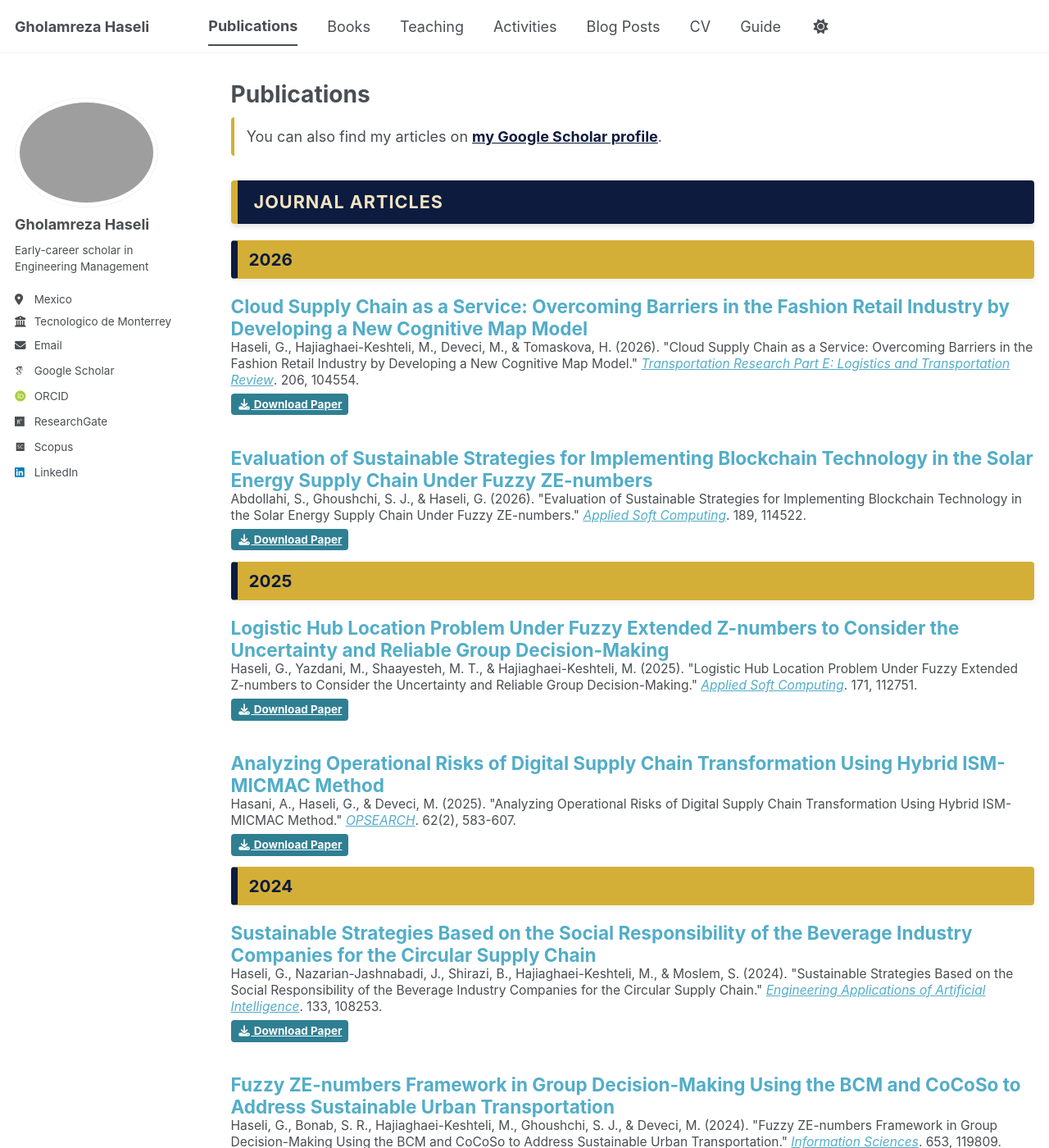
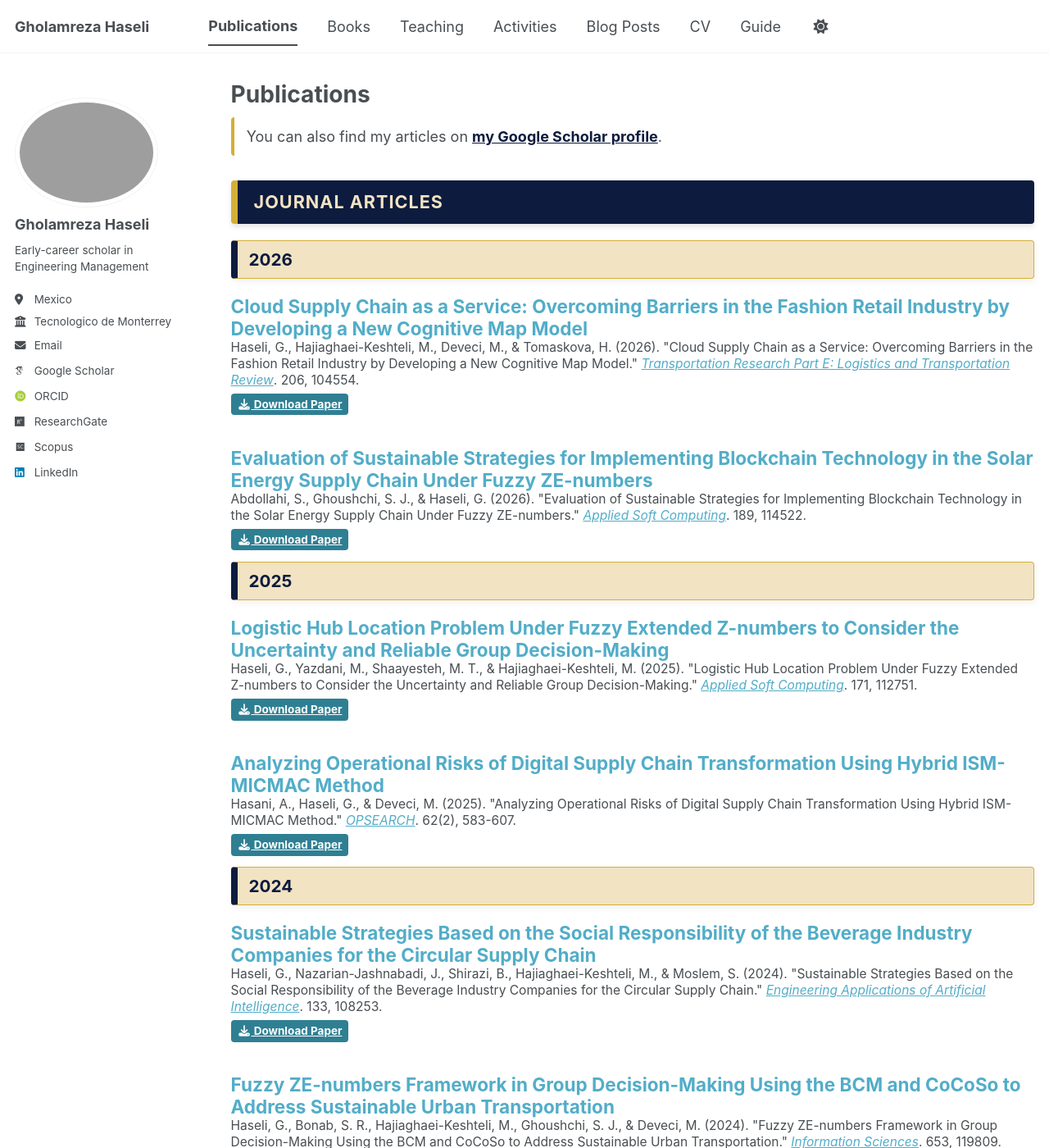
Before and after one commit to Gholamreza-Haseli/Gholamreza-Haseli.github.io, a Jekyll site: the page built from _pages/publications.html, in a window 1280 px wide and 1400 px high. Shown: the whole window at 82% size. Built offline with Jekyll 4.4.1, drawn with Linux system fonts in a browser that asks for light colours; some web fonts are replaced; a script bundle is joined from its source files by our own code; library files that are not in the unit come from our copies.

Commit message:
Update publications.html

```diff
--- a/_pages/publications.html
+++ b/_pages/publications.html
@@ -32,7 +32,7 @@ author_profile: true
 
   /* استایل باکس طلایی برای سال‌ها (معکوس POMS) */
   .poms-year-header {
-    background-color: #d4af37;
+    background-color: #f2e3c2;
     color: #0d1b3e;
     padding: 7px 14px;
     border-radius: 4px;
```
